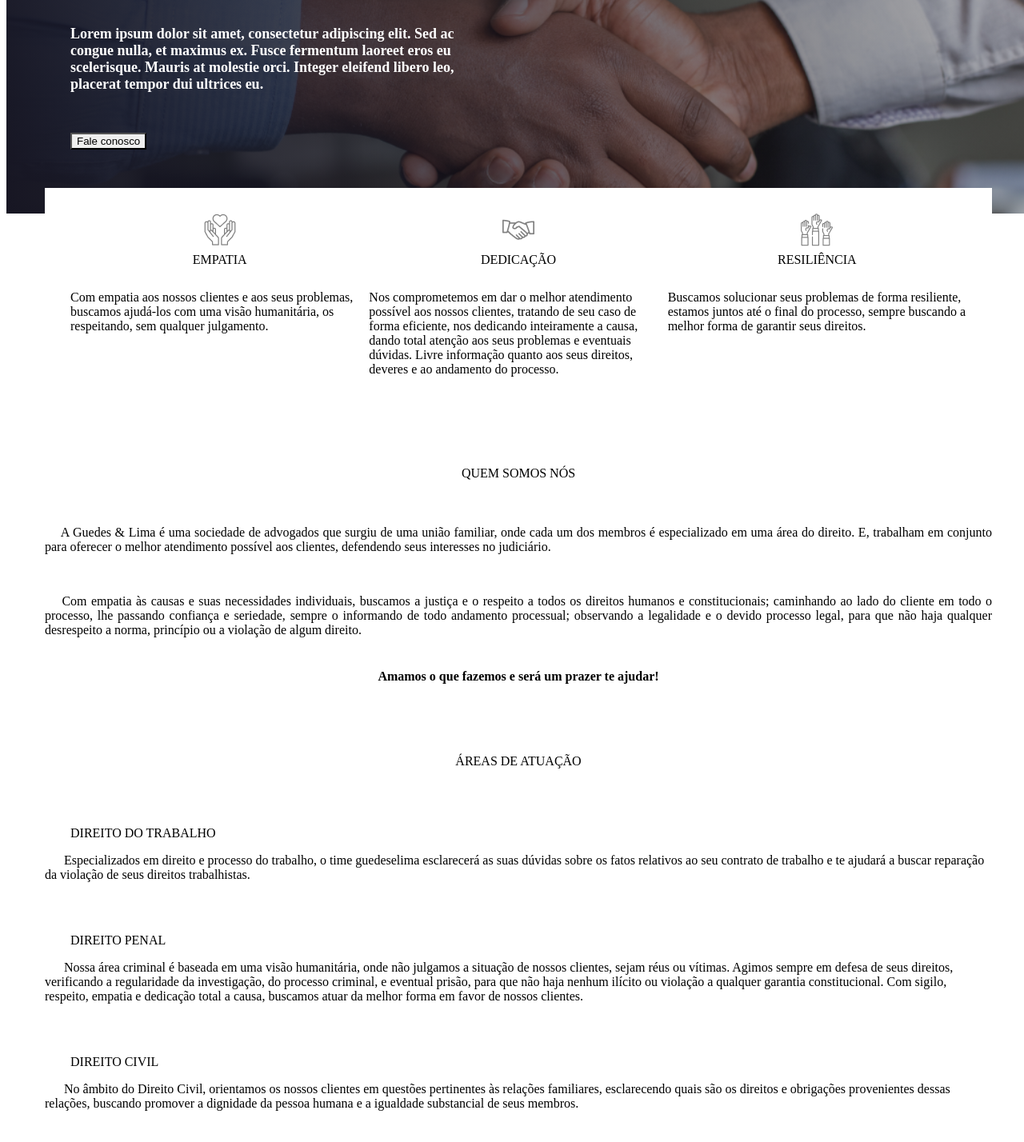
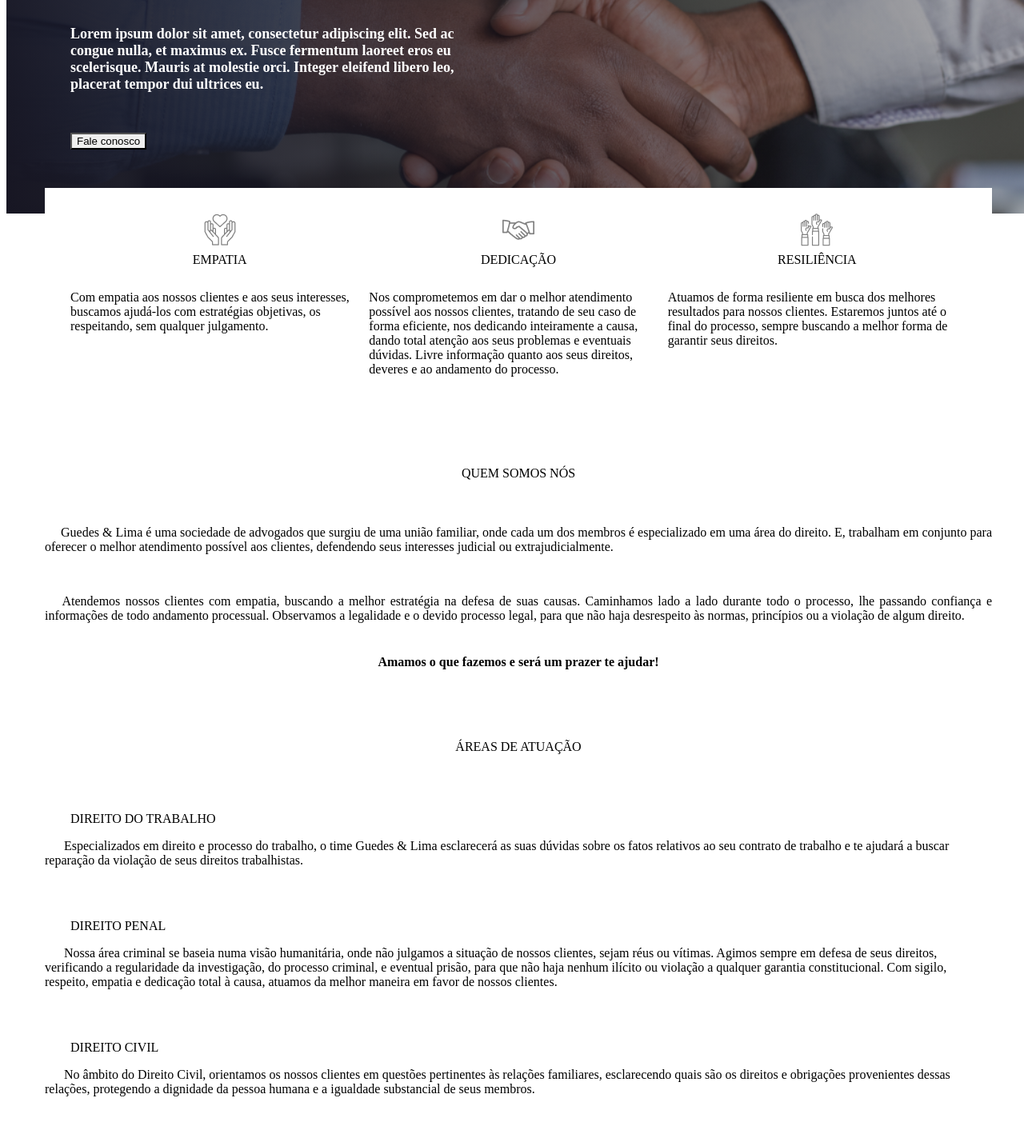
Before and after one commit to philipguedes/gatsby-playground, a Gatsby site: page / in a window 1280 px wide. Shown: the part 154-1582 px from the top of the page at 80% size. Built offline with nearby package versions, Linux system fonts and the light colour scheme; Gatsby itself is replaced by a stand-in of ours; a web font is replaced by a local one.

Commit message:
Revisao dos textos

```diff
--- a/src/components/Footer.tsx
+++ b/src/components/Footer.tsx
@@ -12,7 +12,7 @@ const Footer = () => {
       return (
         <HStack flexDir="row" justify="center">
           <Icon boxSize="24px" as={FaWhatsapp} />
-          <Text>{'(+55)(11) 99999-9999'}</Text>
+          <Text>{'(21) 98560-7302'}</Text>
         </HStack>
       );
     }
--- a/src/components/SectionB/B1.tsx
+++ b/src/components/SectionB/B1.tsx
@@ -16,7 +16,7 @@ const ITEMS: Items = {
   empatia: {
     img: EMPATIA,
     title: 'EMPATIA',
-    text: 'Com empatia aos nossos clientes e aos seus problemas, buscamos ajudá-los com uma visão humanitária, os respeitando, sem qualquer julgamento.',
+    text: 'Com empatia aos nossos clientes e aos seus interesses, buscamos ajudá-los com estratégias objetivas, os respeitando, sem qualquer julgamento.',
   },
   dedicacao: {
     img: DEDICACAO,
@@ -26,7 +26,7 @@ const ITEMS: Items = {
   resiliencia: {
     img: RESILIENCIA,
     title: 'RESILIÊNCIA',
-    text: 'Buscamos solucionar seus problemas de forma resiliente, estamos juntos até o final do processo, sempre buscando a melhor forma de garantir seus direitos.',
+    text: 'Atuamos de forma resiliente em busca dos melhores resultados para nossos clientes. Estaremos juntos até o final do processo, sempre buscando a melhor forma de garantir seus direitos.',
   },
 };
 
--- a/src/components/SectionB/B2.tsx
+++ b/src/components/SectionB/B2.tsx
@@ -13,15 +13,12 @@ import GIAMMARCO from 'images/giammarco.png';
 const TITLE = 'QUEM SOMOS NÓS';
 
 const DESCRIPTION1 = `
-A Guedes & Lima é uma sociedade de advogados que surgiu de uma união familiar, \
+Guedes & Lima é uma sociedade de advogados que surgiu de uma união familiar, \
 onde cada um dos membros é especializado em uma área do direito. \
-E, trabalham em conjunto para oferecer o melhor atendimento possível aos clientes, defendendo seus interesses no judiciário.`;
+E, trabalham em conjunto para oferecer o melhor atendimento possível aos clientes, defendendo seus interesses judicial ou extrajudicialmente.`;
 
 const DESCRIPTION2 = `
-Com empatia às causas e suas necessidades individuais, buscamos a justiça e \
-o respeito a todos os direitos humanos e constitucionais; \
-caminhando ao lado do cliente em todo o processo, lhe passando confiança e seriedade, sempre o informando de todo andamento processual; \
-observando a legalidade e o devido processo legal, para que não haja qualquer desrespeito a norma, princípio ou a violação de algum direito.`;
+Atendemos nossos clientes com empatia, buscando a melhor estratégia na defesa de suas causas. Caminhamos lado a lado durante todo o processo, lhe passando confiança e informações de todo andamento processual. Observamos a legalidade e o devido processo legal, para que não haja desrespeito às normas, princípios ou a violação de algum direito.`;
 
 const FOOTER = 'Amamos o que fazemos e será um prazer te ajudar!';
 
--- a/src/components/SectionC.tsx
+++ b/src/components/SectionC.tsx
@@ -14,17 +14,17 @@ const ITEMS: Items = {
   trabalho: {
     title: 'DIREITO DO TRABALHO',
     description:
-      'Especializados em direito e processo do trabalho, o time guedeselima esclarecerá as suas dúvidas sobre os fatos relativos ao seu contrato de trabalho e te ajudará a buscar reparação da violação de seus direitos trabalhistas.',
+      'Especializados em direito e processo do trabalho, o time Guedes & Lima esclarecerá as suas dúvidas sobre os fatos relativos ao seu contrato de trabalho e te ajudará a buscar reparação da violação de seus direitos trabalhistas.',
   },
   civil: {
     title: 'DIREITO CIVIL',
     description:
-      'No âmbito do Direito Civil, orientamos os nossos clientes em questões pertinentes  às relações  familiares, esclarecendo quais são os direitos e obrigações provenientes dessas relações, buscando promover a dignidade da pessoa humana e a igualdade substancial de seus membros.',
+      'No âmbito do Direito Civil, orientamos os nossos clientes em questões pertinentes às relações familiares, esclarecendo quais são os direitos e obrigações provenientes dessas relações, protegendo a dignidade da pessoa humana e a igualdade substancial de seus membros.',
   },
   penal: {
     title: 'DIREITO PENAL',
     description:
-      'Nossa área criminal é baseada em uma visão humanitária, onde não julgamos a situação de nossos clientes, sejam réus ou vítimas. Agimos sempre em defesa de seus direitos, verificando a regularidade da investigação, do processo criminal, e eventual prisão, para que não haja nenhum ilícito ou violação a qualquer garantia constitucional. Com sigilo, respeito, empatia e dedicação total a causa, buscamos atuar da melhor forma em favor de nossos clientes.',
+      'Nossa área criminal se baseia numa visão humanitária, onde não julgamos a situação de nossos clientes, sejam réus ou vítimas. Agimos sempre em defesa de seus direitos, verificando a regularidade da investigação, do processo criminal, e eventual prisão, para que não haja nenhum ilícito ou violação a qualquer garantia constitucional. Com sigilo, respeito, empatia e dedicação total à causa, atuamos da melhor maneira em favor de nossos clientes.',
   },
 };
 
```
